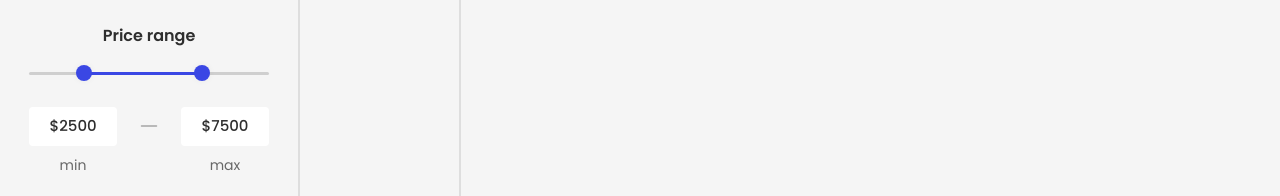
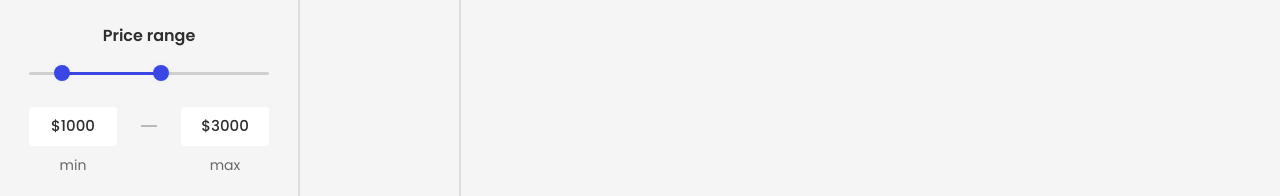
Before and after one commit to Kacperx24/Real-Estate-App, a Next.js app: page / in a window 1280 px wide. Shown: the part 316-512 px from the top of the page. Built offline with nearby package versions, Linux system fonts and the light colour scheme; no server answers.

Commit message:
Implement filtering by title

```diff
--- a/src/app/layout.tsx
+++ b/src/app/layout.tsx
@@ -1,6 +1,6 @@
 'use client'
 
-import Header from '@/components/Header'
+import Header from '@/components/header/Header'
 import './globals.css'
 import { Inter, Poppins } from 'next/font/google'
 import Providers from '@/components/Providers'
--- a/src/components/Header.tsx
+++ /dev/null
@@ -1,53 +0,0 @@
-'use client'
-
-import React from 'react'
-import { HomeIcon, MagnifyingGlassIcon } from '@heroicons/react/24/solid'
-import useFilters from '@/hooks/useFilters'
-
-const Header = () => {
-	const {
-		updateFilter,
-		filters: { transactionType },
-	} = useFilters()
-
-	const isRentPrice = transactionType === 'rent'
-
-	return (
-		<header className='flex flex-col items-center gap-7 border-b-2 border-border px-2 py-6 md:flex-row md:px-10'>
-			<div className='md:w-[200px]'>
-				<p className='flex text-[16px] font-medium'>
-					<HomeIcon className='mr-3 h-6 w-6' /> Real.est
-				</p>
-			</div>
-			<div className='flex items-center gap-5 px-6 md:order-3'>
-				<MagnifyingGlassIcon className='h-6 w-6 text-secondary-light' />
-				<input
-					className='w-[260px] flex-grow'
-					placeholder='Search for houses, apartments...'
-				/>
-			</div>
-			<div className='flex gap-4 text-secondary-light md:order-2 md:ml-16 md:w-[540px] md:gap-8'>
-				<button onClick={() => updateFilter('transactionType', 'buy')}>
-					<p
-						className={`text-sm font-medium ${
-							!isRentPrice ? 'text-primary-main' : ''
-						}`}
-					>
-						Buy
-					</p>
-				</button>
-				<button onClick={() => updateFilter('transactionType', 'rent')}>
-					<p
-						className={`text-sm font-medium ${
-							isRentPrice ? 'text-primary-main' : ''
-						}`}
-					>
-						Rent
-					</p>
-				</button>
-			</div>
-		</header>
-	)
-}
-
-export default Header
--- a/src/components/filters/PriceFilter.tsx
+++ b/src/components/filters/PriceFilter.tsx
@@ -22,14 +22,25 @@ const MinMaxDisplay: FC<MinMaxDisplayProps> = ({ type, value }) => {
 }
 
 const PriceFilter = () => {
-	const [minMaxValue, setMinMaxValue] = useState({ min: 2500, max: 7500 })
+	const {
+		updateFilter,
+		filters: { transactionType },
+	} = useFilters()
 
-	const { updateFilter } = useFilters()
+	const [minMaxValue, setMinMaxValue] = useState({ min: 1000, max: 3000 })
 
 	useEffect(() => {
 		updateFilter('minPrice', minMaxValue.min)
 		updateFilter('maxPrice', minMaxValue.max)
 	}, [minMaxValue])
+
+	useEffect(() => {
+		setMinMaxValue(
+			transactionType === 'rent'
+				? { min: 1000, max: 3000 }
+				: { min: 150000, max: 400000 }
+		)
+	}, [transactionType])
 
 	return (
 		<div className='mt-8'>
@@ -38,9 +49,9 @@ const PriceFilter = () => {
 				<MultiRangeInput
 					minMaxValue={minMaxValue}
 					setMinMaxValue={setMinMaxValue}
-					min={500}
-					max={10000}
-					step={100}
+					min={transactionType === 'rent' ? 500 : 80000}
+					max={transactionType === 'rent' ? 5000 : 750000}
+					step={transactionType === 'rent' ? 100 : 10000}
 				/>
 			</div>
 			<div className='mb-6 mt-8 flex w-full items-center justify-between'>
--- /dev/null
+++ b/src/components/header/FilterButtons.tsx
@@ -0,0 +1,39 @@
+'use client'
+
+import useFilters from '@/hooks/useFilters'
+
+import React from 'react'
+
+const FilterButtons = () => {
+	const {
+		updateFilter,
+		filters: { transactionType },
+	} = useFilters()
+
+	const isRentPrice = transactionType === 'rent'
+
+	return (
+		<div className='flex gap-4 text-secondary-light md:order-2 md:ml-16 md:w-[540px] md:gap-8'>
+			<button onClick={() => updateFilter('transactionType', 'buy')}>
+				<p
+					className={`text-sm font-medium ${
+						!isRentPrice ? 'text-primary-main' : ''
+					}`}
+				>
+					Buy
+				</p>
+			</button>
+			<button onClick={() => updateFilter('transactionType', 'rent')}>
+				<p
+					className={`text-sm font-medium ${
+						isRentPrice ? 'text-primary-main' : ''
+					}`}
+				>
+					Rent
+				</p>
+			</button>
+		</div>
+	)
+}
+
+export default FilterButtons
--- /dev/null
+++ b/src/components/header/Header.tsx
@@ -0,0 +1,20 @@
+import React from 'react'
+import { HomeIcon } from '@heroicons/react/24/solid'
+import FilterButtons from './FilterButtons'
+import SearchBar from './SearchBar'
+
+const Header = () => {
+	return (
+		<header className='flex flex-col items-center gap-7 border-b-2 border-border px-2 py-6 md:flex-row md:px-10'>
+			<div className='md:w-[200px]'>
+				<p className='flex text-[16px] font-medium'>
+					<HomeIcon className='mr-3 h-6 w-6' /> Real.est
+				</p>
+			</div>
+			<SearchBar />
+			<FilterButtons />
+		</header>
+	)
+}
+
+export default Header
--- /dev/null
+++ b/src/components/header/SearchBar.tsx
@@ -0,0 +1,24 @@
+import useFilters from '@/hooks/useFilters'
+import { MagnifyingGlassIcon } from '@heroicons/react/24/solid'
+import React from 'react'
+
+const SearchBar = () => {
+	const {
+		updateFilter,
+		filters: { title },
+	} = useFilters()
+
+	return (
+		<div className='flex items-center gap-5 px-6 md:order-3'>
+			<MagnifyingGlassIcon className='h-6 w-6 text-secondary-light' />
+			<input
+				value={title}
+				onChange={e => updateFilter('title', e.target.value)}
+				className='w-[260px] flex-grow'
+				placeholder='Search for houses, apartments...'
+			/>
+		</div>
+	)
+}
+
+export default SearchBar
```
